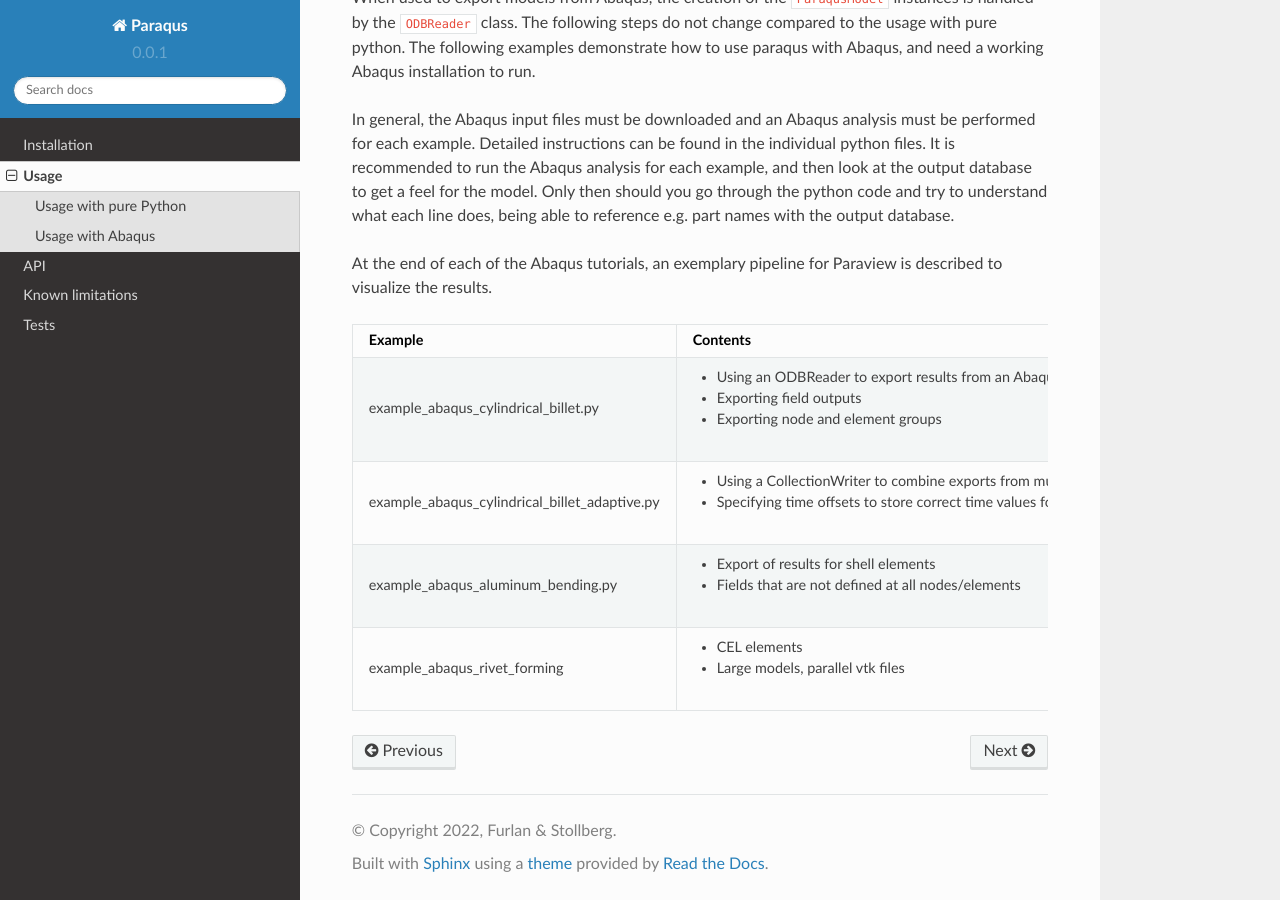
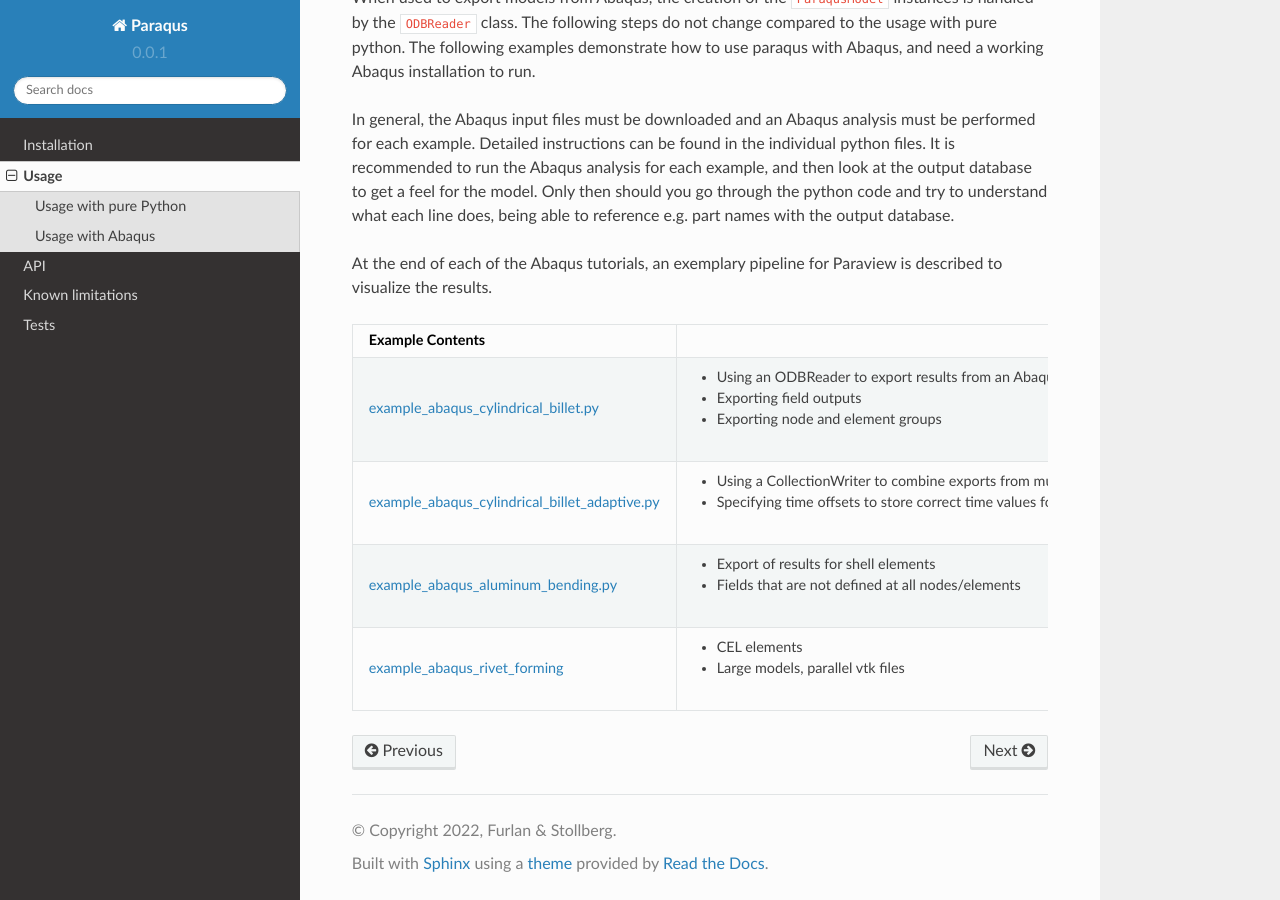
Before and after one commit to tmfrln/paraqus, a Sphinx documentation site: the page built from doc/source/usage.rst, in a window 1280 px wide and 900 px high, scrolled down 968 px. Built offline with Sphinx 7.4.7 and the Read the Docs theme 2.0.0, drawn with Linux system fonts in a browser that asks for light colours; part of the change alters nothing that is shown.

```diff
--- a/doc/source/usage.rst
+++ b/doc/source/usage.rst
@@ -13,23 +13,23 @@ The general workflow for the usage of paraqus always includes the following step
 
 Have a look at the pure python examples (located in the subdirectory ``examples`` of paraqus) to learn how to create a ``ParaqusModel`` from scratch and how to write a vtk file based on it.
 
-============================     ========
-Example                          Contents
-============================     ========
-example_model_creation_01.py     - Creating a simple model
-                                 - Exporting the model as a vtu file
+===================================================================================================================     ==========================================================
+Example                                                                                                                 Contents
+===================================================================================================================     ==========================================================
+`example_model_creation_01.py <https://github.com/tmfrln/paraqus/blob/main/examples/example_model_creation_01.py>`_     - Creating a simple model
+                                                                                                                        - Exporting the model as a vtu file
 
-example_model_creation_02.py     - Adding field data to a model
+`example_model_creation_02.py <https://github.com/tmfrln/paraqus/blob/main/examples/example_model_creation_02.py>`_     - Adding field data to a model
 
-example_model_creation_03.py     - Adding node and element groups to a model
+`example_model_creation_03.py <https://github.com/tmfrln/paraqus/blob/main/examples/example_model_creation_03.py>`_     - Adding node and element groups to a model
 
-example_model_creation_04.py     - Using a CollectionWriter to group multiple vtu files
-                                   for different parts of the same model
+`example_model_creation_04.py <https://github.com/tmfrln/paraqus/blob/main/examples/example_model_creation_04.py>`_     - Using a CollectionWriter to group multiple vtu files
+                                                                                                                          for different parts of the same model
 
-example_model_creation_05.py     - Using a CollectionWriter to group multiple vtu files
-                                   for different time steps
+`example_model_creation_05.py <https://github.com/tmfrln/paraqus/blob/main/examples/example_model_creation_05.py>`_     - Using a CollectionWriter to group multiple vtu files
+                                                                                                                          for different time steps
 
-============================     ========
+===================================================================================================================     ==========================================================
 
 Usage with Abaqus
 -----------------
@@ -40,20 +40,20 @@ In general, the Abaqus input files must be downloaded and an Abaqus analysis mus
 
 At the end of each of the Abaqus tutorials, an exemplary pipeline for Paraview is described to visualize the results.
 
-=============================================     ========
+=====================================================================================================================================================     ===============================================================================
 Example                                           Contents
-=============================================     ========
-example_abaqus_cylindrical_billet.py              - Using an ODBReader to export results from an Abaqus odb.
-                                                  - Exporting field outputs
-						  - Exporting node and element groups
+=====================================================================================================================================================     ===============================================================================
+`example_abaqus_cylindrical_billet.py <https://github.com/tmfrln/paraqus/blob/main/examples/example_abaqus_cylindrical_billet.py>`_                       - Using an ODBReader to export results from an Abaqus odb.
+                                                                                                                                                          - Exporting field outputs
+                                                                                                                                                          - Exporting node and element groups
 
-example_abaqus_cylindrical_billet_adaptive.py     - Using a CollectionWriter to combine exports from multiple output databases
-                                                  - Specifying time offsets to store correct time values for each result
+`example_abaqus_cylindrical_billet_adaptive.py <https://github.com/tmfrln/paraqus/blob/main/examples/example_abaqus_cylindrical_billet_adaptive.py>`_     - Using a CollectionWriter to combine exports from multiple output databases
+                                                                                                                                                          - Specifying time offsets to store correct time values for each result
 
-example_abaqus_aluminum_bending.py                - Export of results for shell elements
-                                                  - Fields that are not defined at all nodes/elements
+`example_abaqus_aluminum_bending.py <https://github.com/tmfrln/paraqus/blob/main/examples/example_abaqus_aluminum_bending.py>`_                           - Export of results for shell elements
+                                                                                                                                                          - Fields that are not defined at all nodes/elements
 
-example_abaqus_rivet_forming     		  - CEL elements
-                                                  - Large models, parallel vtk files
+`example_abaqus_rivet_forming <https://github.com/tmfrln/paraqus/blob/main/examples/example_abaqus_rivet_forming.py>`_                                    - CEL elements
+                                                                                                                                                          - Large models, parallel vtk files
 
-=============================================     ========
+=====================================================================================================================================================     ===============================================================================
```
